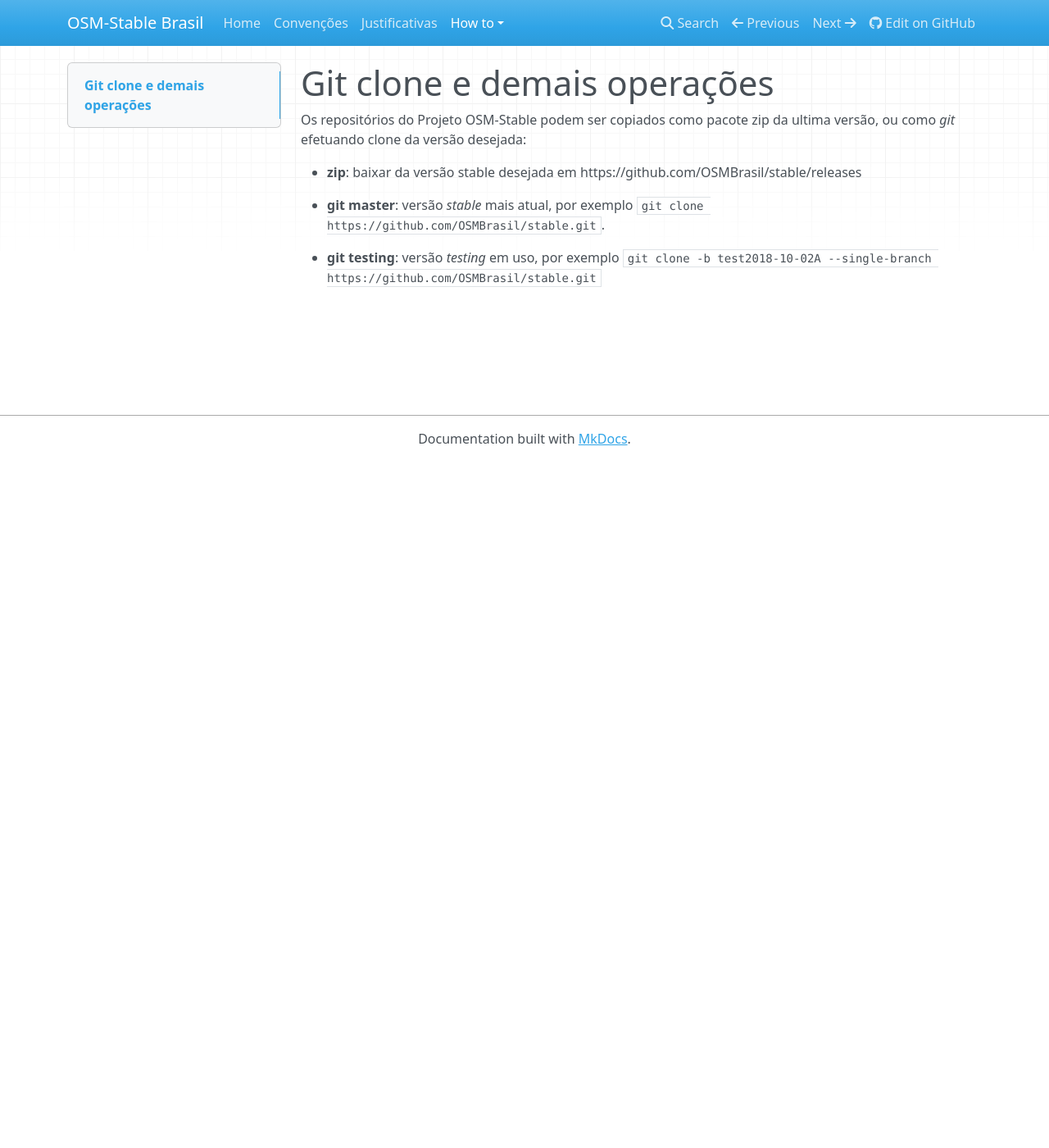
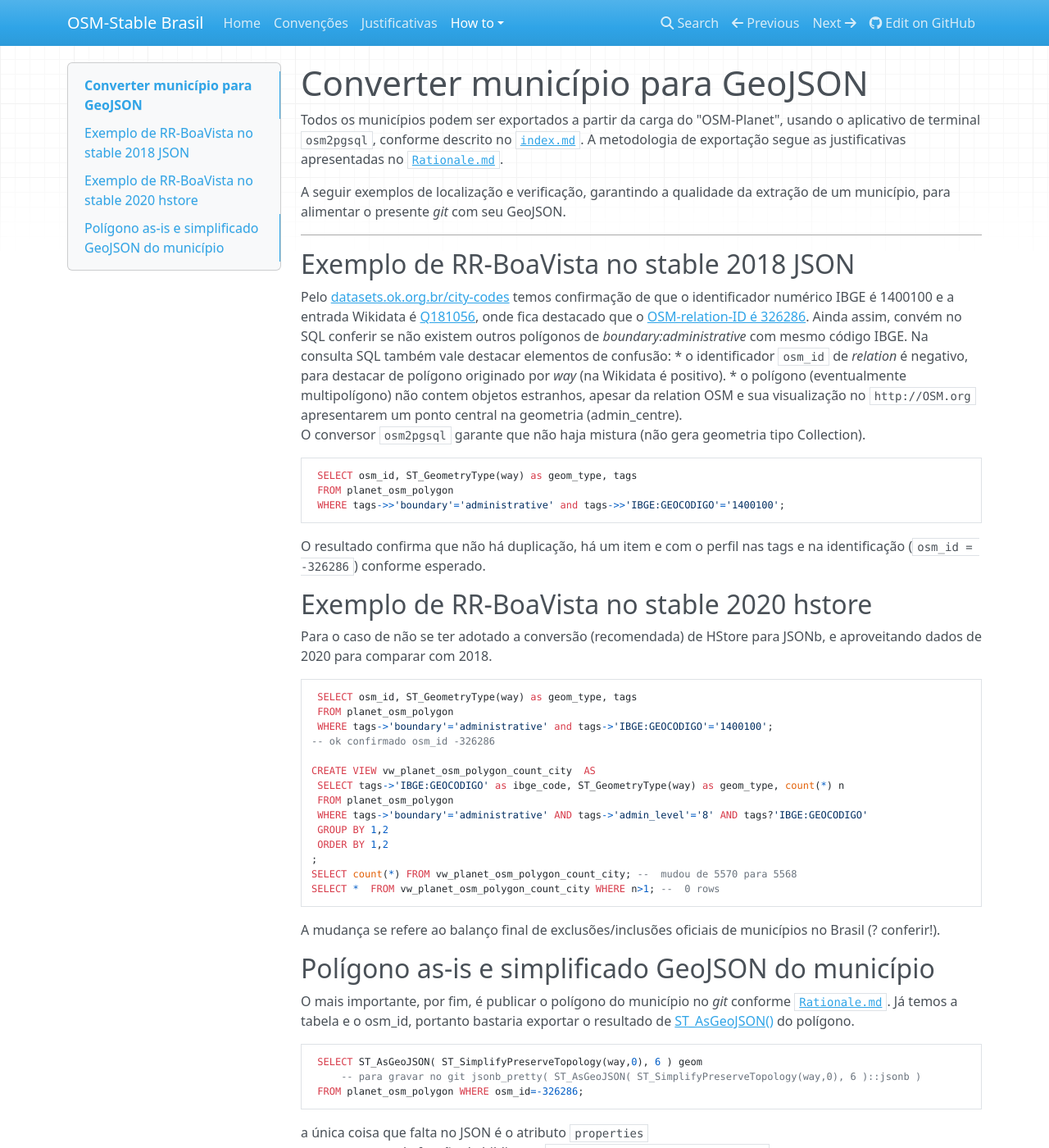
Before and after one commit to OSMBrasil/stable, an MkDocs documentation site: the page built from docs/HowTo/cityGeneration.md, in a window 1280 px wide and 1400 px high. Shown: the whole window at 82% size. Built offline with MkDocs 1.6.1, drawn with Linux system fonts in a browser that asks for light colours; nearby versions of some CDN libraries; some of the changed text lies outside the part shown.

Commit message:
revert rev

````diff
--- a/docs/HowTo/cityGeneration.md
+++ b/docs/HowTo/cityGeneration.md
@@ -1,9 +1,64 @@
-# Git clone e demais operações
+# Converter município para GeoJSON
 
-Os repositórios do Projeto OSM-Stable podem ser copiados como pacote zip da ultima versão, ou como *git* efetuando clone da versão desejada:
+Todos os municípios podem ser exportados a partir da carga do "OSM-Planet", usando o aplicativo de terminal `osm2pgsql`,
+conforme descrito no [`index.md`](index.md).
+A metodologia de exportação segue as justificativas apresentadas no [`Rationale.md`](../Rationale.md).
 
-* **zip**: baixar da versão stable desejada em https://github.com/OSMBrasil/stable/releases
+A seguir exemplos de localização e verificação, garantindo a qualidade da extração de um município,
+para alimentar o presente *git* com seu GeoJSON.
 
-* **git master**: versão *stable*  mais atual, por exemplo `git clone https://github.com/OSMBrasil/stable.git`.
+----
 
-* **git testing**: versão *testing* em uso, por exemplo `git clone -b test2018-10-02A --single-branch https://github.com/OSMBrasil/stable.git`
+## Exemplo de RR-BoaVista no stable 2018 JSON
+Pelo [datasets.ok.org.br/city-codes](http://datasets.ok.org.br/city-codes) temos confirmação de que o identificador numérico IBGE é 1400100
+e a entrada Wikidata é [Q181056](http://wikidata.org/entity/Q181056#P402), onde fica destacado que
+o [OSM-relation-ID é 326286](https://www.openstreetmap.org/relation/326286).
+Ainda assim, convém no SQL conferir se não existem outros polígonos de _boundary:administrative_
+com mesmo código IBGE. Na consulta SQL também vale destacar elementos de confusão:
+* o identificador  `osm_id` de *relation* é negativo, para destacar de polígono originado por *way* (na Wikidata é positivo).
+* o polígono (eventualmente multipolígono) não contem objetos estranhos, apesar da relation OSM e sua visualização no `http://OSM.org` apresentarem um ponto central na geometria (admin_centre).<br/> O conversor `osm2pgsql` garante que não haja mistura (não gera geometria tipo Collection).
+
+```sql
+ SELECT osm_id, ST_GeometryType(way) as geom_type, tags
+ FROM planet_osm_polygon
+ WHERE tags->>'boundary'='administrative' and tags->>'IBGE:GEOCODIGO'='1400100';
+```
+
+O resultado confirma que não há duplicação, há um item e com o perfil nas tags e na identificação (`osm_id = -326286`) conforme esperado.
+
+## Exemplo de RR-BoaVista no stable 2020 hstore
+
+Para o caso de não se ter adotado a conversão (recomendada) de HStore para JSONb, e aproveitando dados de 2020 para comparar com 2018.
+
+```sql
+ SELECT osm_id, ST_GeometryType(way) as geom_type, tags
+ FROM planet_osm_polygon
+ WHERE tags->'boundary'='administrative' and tags->'IBGE:GEOCODIGO'='1400100';
+-- ok confirmado osm_id -326286
+
+CREATE VIEW vw_planet_osm_polygon_count_city  AS
+ SELECT tags->'IBGE:GEOCODIGO' as ibge_code, ST_GeometryType(way) as geom_type, count(*) n
+ FROM planet_osm_polygon
+ WHERE tags->'boundary'='administrative' AND tags->'admin_level'='8' AND tags?'IBGE:GEOCODIGO'
+ GROUP BY 1,2
+ ORDER BY 1,2
+;
+SELECT count(*) FROM vw_planet_osm_polygon_count_city; --  mudou de 5570 para 5568
+SELECT *  FROM vw_planet_osm_polygon_count_city WHERE n>1; --  0 rows
+```
+A mudança se refere ao balanço final de exclusões/inclusões oficiais de municípios no Brasil (? conferir!).
+
+## Polígono as-is e simplificado GeoJSON do município
+
+O mais importante, por fim, é publicar o polígono do município no _git_ conforme [`Rationale.md`](../Rationale.md).
+Já temos a tabela e o osm_id, portanto bastaria exportar o resultado de [ST_AsGeoJSON()](https://postgis.net/docs/ST_AsGeoJSON.html) do polígono.
+
+```sql
+ SELECT ST_AsGeoJSON( ST_SimplifyPreserveTopology(way,0), 6 ) geom
+     -- para gravar no git jsonb_pretty( ST_AsGeoJSON( ST_SimplifyPreserveTopology(way,0), 6 )::jsonb )
+ FROM planet_osm_polygon WHERE osm_id=-326286;
+```
+a única coisa que falta no JSON é o atributo `properties`
+que requer uso de função da biblioteca [`src/install/prepare02-3-lib.sql`](https://github.com/OSMBrasil/stable/blob/master/src/install/prepare02-3-lib.sql)
+
+...
````
